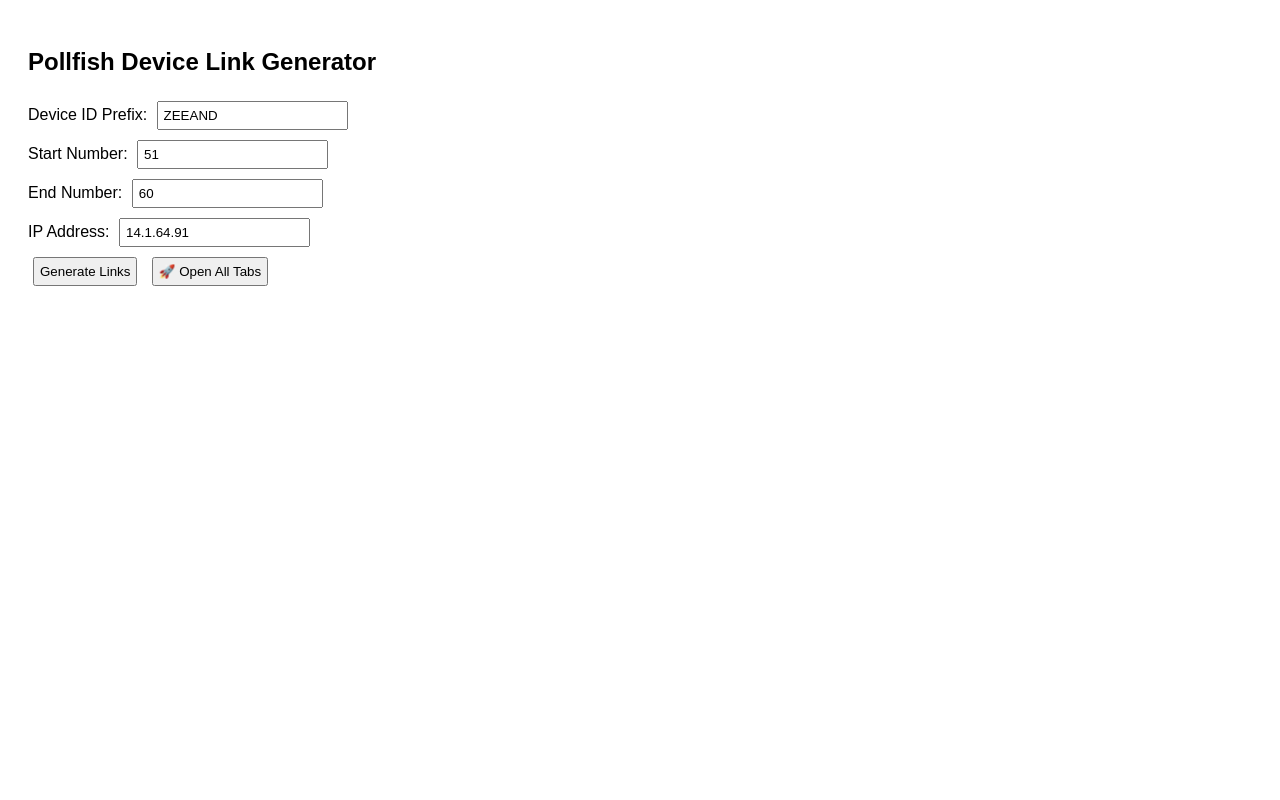
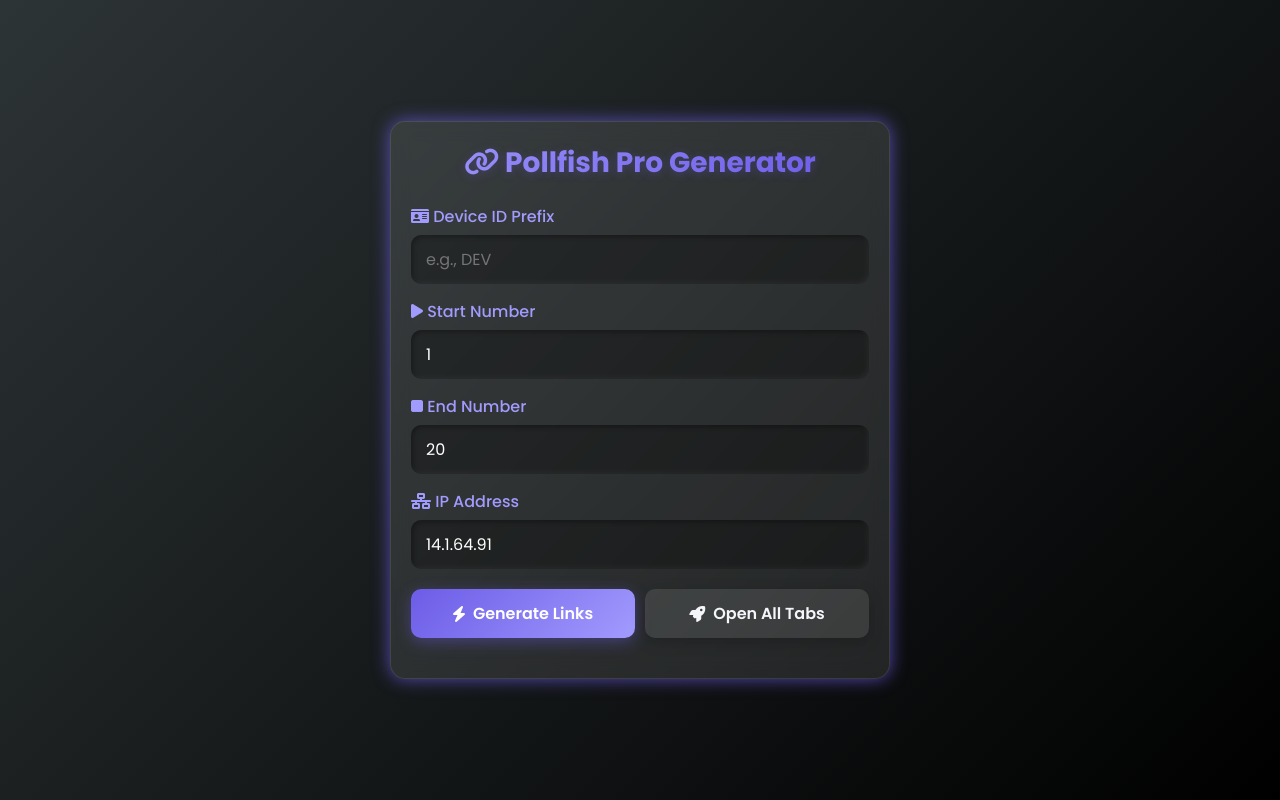
Before and after one commit to sokhat4u/device, a plain HTML site: page index.html in a window 1280 px wide. Drawn offline with Linux system fonts and the light colour scheme.

Commit message:
Update index.html

```diff
--- a/index.html
+++ b/index.html
@@ -1,31 +1,263 @@
 <!DOCTYPE html>
 <html>
 <head>
-  <title>Pollfish Generator</title>
+  <title>Pollfish Pro Generator</title>
+  <meta name="viewport" content="width=device-width, initial-scale=1.0, maximum-scale=1.0, user-scalable=no">
   <style>
-    body { font-family: Arial, sans-serif; padding: 20px; }
-    input, button { margin: 5px; padding: 5px; }
+    :root {
+      --primary: #6c5ce7;
+      --secondary: #a29bfe;
+      --dark: #2d3436;
+      --light: #f5f6fa;
+      --glass: rgba(255, 255, 255, 0.1);
+      --shadow: 0 8px 32px rgba(0, 0, 0, 0.2);
+    }
+
+    * {
+      margin: 0;
+      padding: 0;
+      box-sizing: border-box;
+      font-family: 'Poppins', sans-serif;
+      -webkit-tap-highlight-color: transparent;
+    }
+
+    body {
+      background: linear-gradient(135deg, #2d3436 0%, #000000 100%);
+      min-height: 100vh;
+      display: flex;
+      justify-content: center;
+      align-items: center;
+      padding: 15px;
+      color: var(--light);
+      font-size: clamp(14px, 3vw, 16px);
+    }
+
+    .glass-card {
+      background: var(--glass);
+      backdrop-filter: blur(10px);
+      -webkit-backdrop-filter: blur(10px);
+      border-radius: 15px;
+      border: 1px solid rgba(255, 255, 255, 0.1);
+      padding: 20px;
+      width: 100%;
+      max-width: 500px;
+      box-shadow: var(--shadow);
+      animation: fadeIn 0.8s ease-in-out;
+    }
+
+    @keyframes fadeIn {
+      from { opacity: 0; transform: translateY(20px); }
+      to { opacity: 1; transform: translateY(0); }
+    }
+
+    h2 {
+      text-align: center;
+      margin-bottom: 20px;
+      font-size: clamp(20px, 6vw, 28px);
+      background: linear-gradient(to right, #a29bfe, #6c5ce7);
+      -webkit-background-clip: text;
+      -webkit-text-fill-color: transparent;
+      text-shadow: 0 2px 10px rgba(108, 92, 231, 0.3);
+    }
+
+    .input-group {
+      margin-bottom: 15px;
+    }
+
+    label {
+      display: block;
+      margin-bottom: 6px;
+      font-weight: 500;
+      color: var(--secondary);
+      font-size: clamp(14px, 4vw, 16px);
+    }
+
+    input {
+      width: 100%;
+      padding: 12px 15px;
+      border: none;
+      border-radius: 10px;
+      background: rgba(0, 0, 0, 0.3);
+      color: white;
+      font-size: clamp(14px, 4vw, 16px);
+      transition: all 0.3s;
+      box-shadow: inset 2px 2px 5px rgba(0, 0, 0, 0.3),
+                  inset -2px -2px 5px rgba(255, 255, 255, 0.05);
+    }
+
+    input:focus {
+      outline: none;
+      box-shadow: inset 2px 2px 5px rgba(0, 0, 0, 0.3),
+                  inset -2px -2px 5px rgba(255, 255, 255, 0.05),
+                  0 0 0 2px var(--primary);
+    }
+
+    .btn-group {
+      display: flex;
+      gap: 10px;
+      margin: 20px 0;
+      flex-wrap: wrap;
+    }
+
+    button {
+      flex: 1;
+      min-width: 120px;
+      padding: 12px;
+      border: none;
+      border-radius: 10px;
+      font-weight: 600;
+      font-size: clamp(14px, 4vw, 16px);
+      cursor: pointer;
+      transition: all 0.3s;
+      display: flex;
+      align-items: center;
+      justify-content: center;
+      gap: 8px;
+    }
+
+    .btn-generate {
+      background: linear-gradient(135deg, var(--primary), var(--secondary));
+      color: white;
+      box-shadow: 0 4px 15px rgba(108, 92, 231, 0.4);
+    }
+
+    .btn-generate:hover {
+      transform: translateY(-3px);
+      box-shadow: 0 6px 20px rgba(108, 92, 231, 0.6);
+    }
+
+    .btn-open {
+      background: rgba(255, 255, 255, 0.1);
+      color: var(--light);
+      box-shadow: 0 4px 15px rgba(0, 0, 0, 0.2);
+    }
+
+    .btn-open:hover {
+      background: rgba(255, 255, 255, 0.2);
+      transform: translateY(-3px);
+    }
+
+    #linkList {
+      margin-top: 20px;
+      max-height: 200px;
+      overflow-y: auto;
+      padding-right: 5px;
+    }
+
+    #linkList::-webkit-scrollbar {
+      width: 4px;
+    }
+
+    #linkList::-webkit-scrollbar-thumb {
+      background: var(--primary);
+      border-radius: 10px;
+    }
+
+    #linkList li {
+      background: rgba(0, 0, 0, 0.3);
+      padding: 10px 12px;
+      border-radius: 8px;
+      margin-bottom: 8px;
+      display: flex;
+      align-items: center;
+      transition: all 0.3s;
+      box-shadow: 0 2px 5px rgba(0, 0, 0, 0.1);
+    }
+
+    #linkList li:hover {
+      background: rgba(108, 92, 231, 0.2);
+      transform: translateX(5px);
+    }
+
+    #linkList a {
+      color: var(--light);
+      text-decoration: none;
+      flex: 1;
+      font-size: clamp(13px, 3.5vw, 15px);
+      word-break: break-all;
+    }
+
+    #linkList a:hover {
+      color: var(--secondary);
+      text-decoration: underline;
+    }
+
+    .icon {
+      font-size: clamp(16px, 5vw, 20px);
+    }
+
+    /* Glow Effect */
+    .glow {
+      animation: glow 2s infinite alternate;
+    }
+
+    @keyframes glow {
+      from {
+        box-shadow: 0 0 5px rgba(108, 92, 231, 0.5);
+      }
+      to {
+        box-shadow: 0 0 20px rgba(108, 92, 231, 0.8);
+      }
+    }
+
+    /* Mobile-specific adjustments */
+    @media (max-width: 480px) {
+      body {
+        padding: 10px;
+      }
+
+      .glass-card {
+        padding: 15px;
+      }
+
+      .btn-group {
+        flex-direction: column;
+        gap: 8px;
+      }
+
+      button {
+        width: 100%;
+      }
+    }
   </style>
+  <link href="https://fonts.googleapis.com/css2?family=Poppins:wght@400;500;600;700&display=swap" rel="stylesheet">
+  <link rel="stylesheet" href="https://cdnjs.cloudflare.com/ajax/libs/font-awesome/6.0.0-beta3/css/all.min.css">
 </head>
 <body>
-  <h2>Pollfish Device Link Generator</h2>
+  <div class="glass-card glow">
+    <h2><i class="fas fa-link"></i> Pollfish Pro Generator</h2>
 
-  <label>Device ID Prefix: </label>
-  <input type="text" id="prefix" value="ZEEAND"><br>
+    <div class="input-group">
+      <label for="prefix"><i class="fas fa-id-card"></i> Device ID Prefix</label>
+      <input type="text" id="prefix" placeholder="e.g., DEV">
+    </div>
 
-  <label>Start Number: </label>
-  <input type="number" id="start" value="51"><br>
+    <div class="input-group">
+      <label for="start"><i class="fas fa-play"></i> Start Number</label>
+      <input type="number" id="start" value="1">
+    </div>
 
-  <label>End Number: </label>
-  <input type="number" id="end" value="60"><br>
+    <div class="input-group">
+      <label for="end"><i class="fas fa-stop"></i> End Number</label>
+      <input type="number" id="end" value="20">
+    </div>
 
-  <label>IP Address: </label>
-  <input type="text" id="ip" value="14.1.64.91"><br>
+    <div class="input-group">
+      <label for="ip"><i class="fas fa-network-wired"></i> IP Address</label>
+      <input type="text" id="ip" value="14.1.64.91">
+    </div>
 
-  <button onclick="generateLinks()">Generate Links</button>
-  <button onclick="openAllTabs()">🚀 Open All Tabs</button>
+    <div class="btn-group">
+      <button class="btn-generate" onclick="generateLinks()">
+        <i class="fas fa-bolt"></i> Generate Links
+      </button>
+      <button class="btn-open" onclick="openAllTabs()">
+        <i class="fas fa-rocket"></i> Open All Tabs
+      </button>
+    </div>
 
-  <ul id="linkList"></ul>
+    <ul id="linkList"></ul>
+  </div>
 
   <script>
     let links = [];
@@ -81,7 +313,7 @@
         let li = document.createElement("li");
         let a = document.createElement("a");
         a.href = url;
-        a.textContent = "Open for " + deviceId;
+        a.textContent = `🔗 Open for ${deviceId}`;
         a.target = "_blank";
         li.appendChild(a);
         list.appendChild(li);
@@ -89,6 +321,11 @@
     }
 
     function openAllTabs() {
+      if (links.length === 0) {
+        alert("Pehle links generate karo bhai!");
+        return;
+      }
+
       for (let i = 0; i < links.length; i++) {
         window.open(links[i], '_blank');
       }
```
